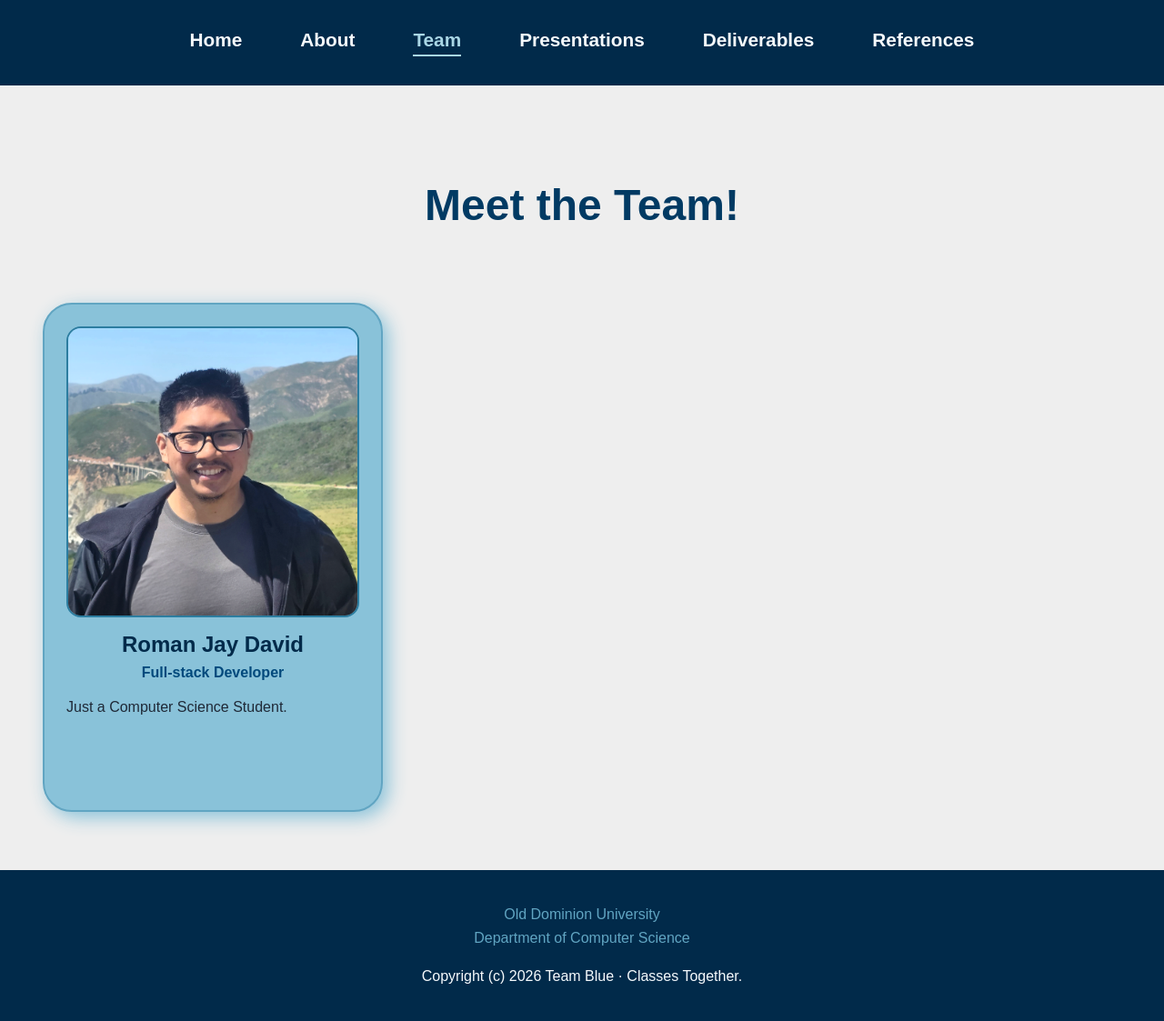
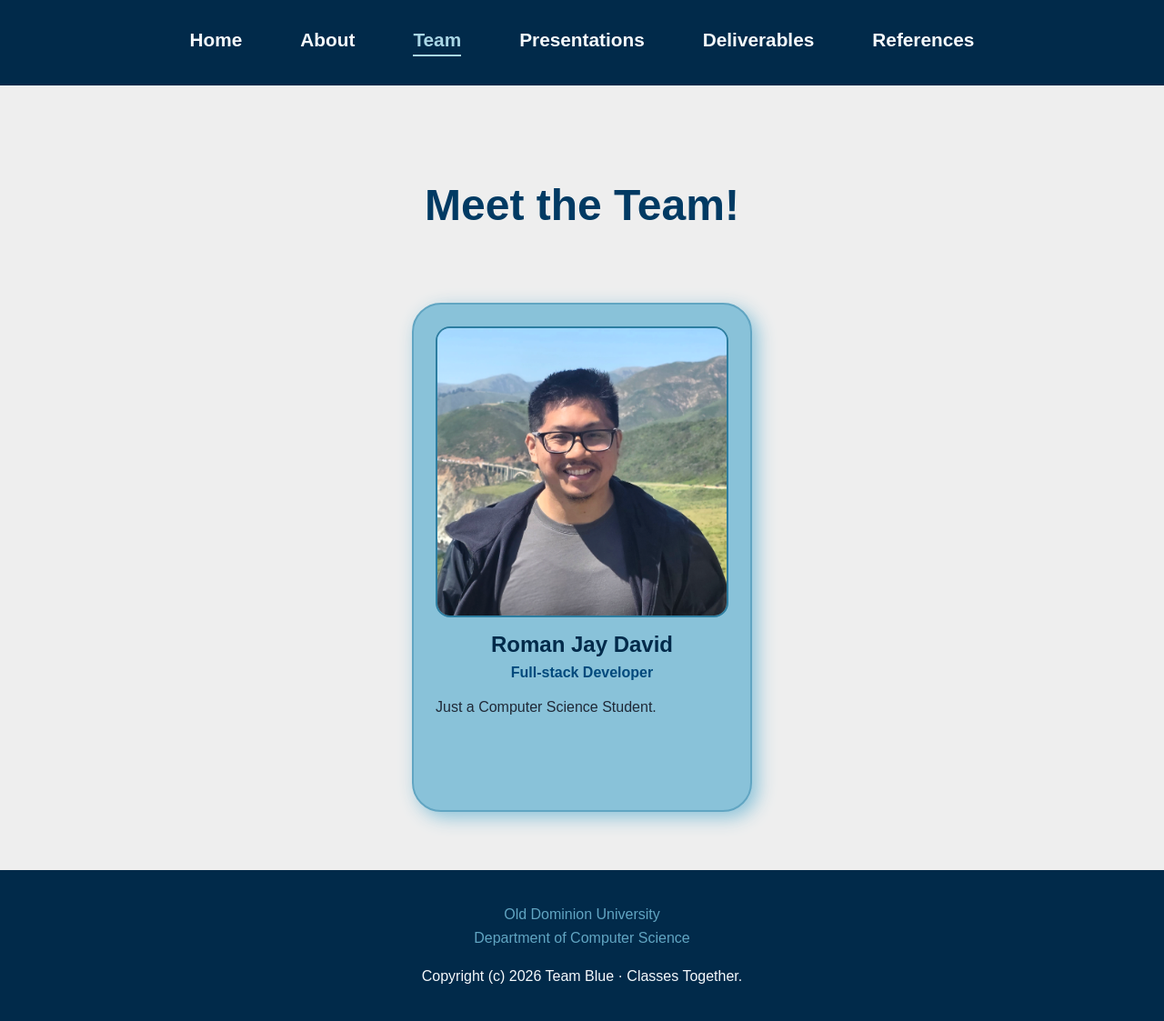
Before and after one commit to classes-together/classes-together.github.io, a Jekyll site: the page built from team.html, in a window 1280 px wide. Shown: the whole page at 91% size. Built offline with Jekyll 4.4.1, drawn with Linux system fonts in a browser that asks for light colours.

Commit message:
Center team cards dynamically

```diff
--- a/assets/css/style.css
+++ b/assets/css/style.css
@@ -194,8 +194,9 @@ footer .copyright {
  * TEAM GRID
  */
 .team-grid {
-  display: grid;
-  grid-template-columns: repeat(3, 1fr);
+  display: flex;
+  flex-wrap: wrap;
+  justify-content: center;
   gap: 2rem;
 }
 
@@ -203,6 +204,7 @@ footer .copyright {
  * TEAM TILE
  */
 .team-member {
+  width: calc((100% - 4rem) / 3);
   min-height: 35rem;
   padding: 1.5rem;
 
```
